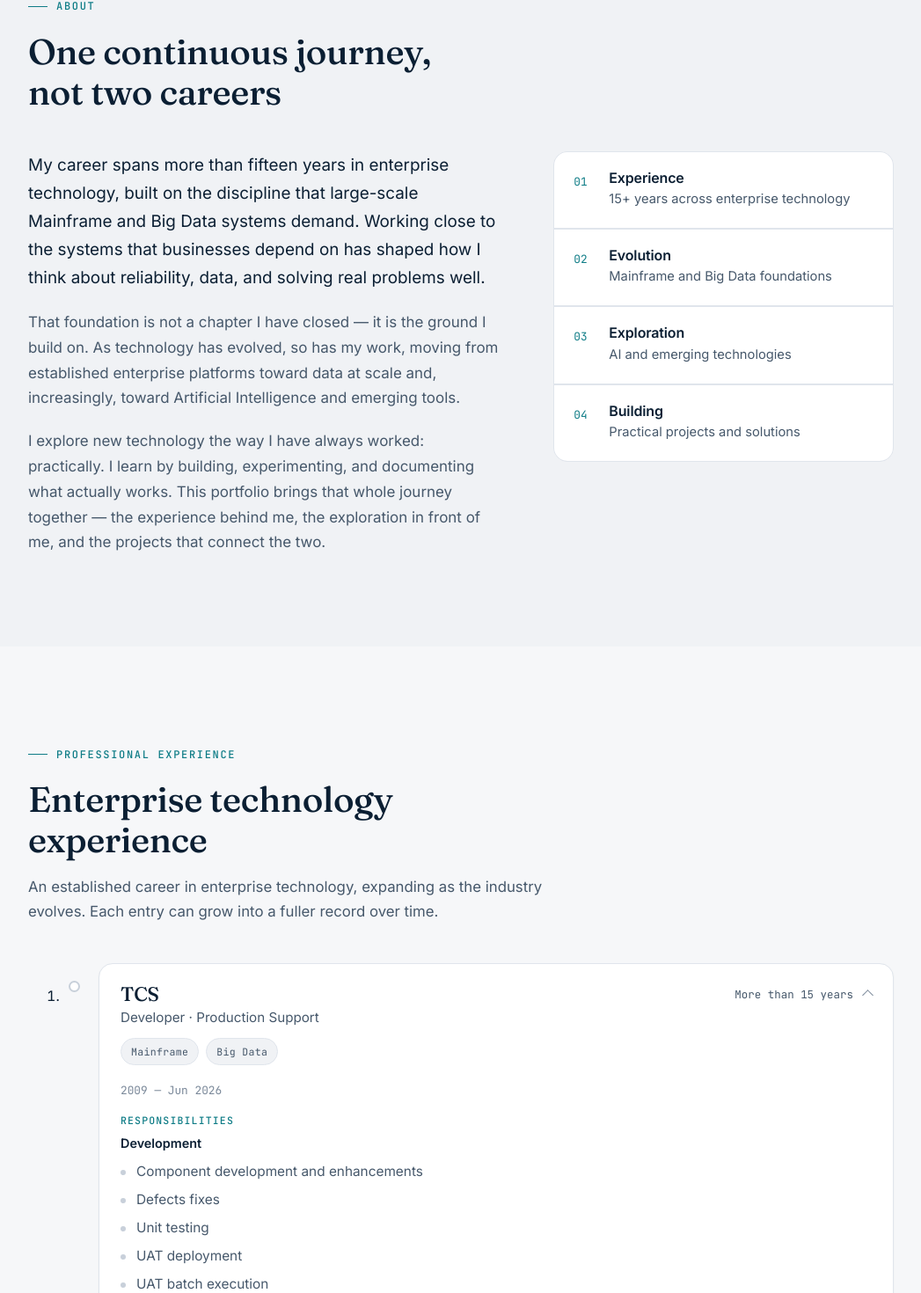
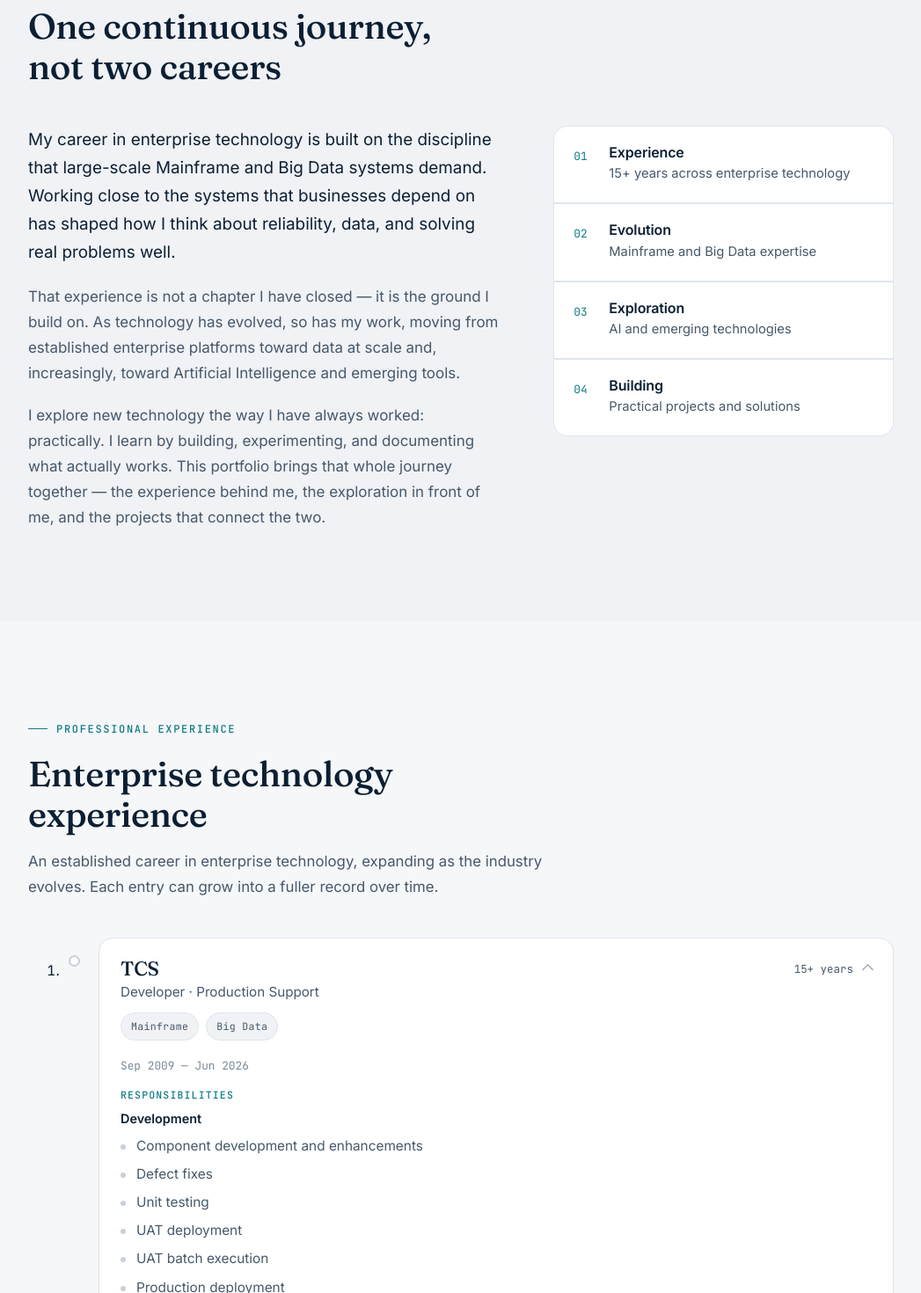
Before and after one commit to hemasri-kalaiselvan/hemasri-portfolio, a React (Vite) app: page /#/ in a window 1280 px wide. Shown: the part 1000-2470 px from the top of the page at 88% size, without its empty margins (116-1163 px from the left). Built offline with nearby package versions, Linux system fonts and the light colour scheme.

Commit message:
Update my-content.js

```diff
--- a/src/data/my-content.js
+++ b/src/data/my-content.js
@@ -39,7 +39,7 @@ export const identity = {
 
   // The short introduction paragraph on the home screen.
   intro:
-    'More than 15 years in enterprise technology, with a foundation in Mainframe and Big Data. Today that same journey continues into Artificial Intelligence, emerging technologies, and hands-on projects — one path of experience, evolution, and continuous building.',
+    'A career in enterprise technology, grounded in Mainframe and Big Data. Today that same journey continues into Artificial Intelligence, emerging technologies, and hands-on projects — one path of experience, evolution, and continuous building.',
 
   // Path to a profile photo, if you have one.
   // Leave as null to show a clean monogram instead of a photo.
@@ -55,15 +55,15 @@ export const identity = {
 
 export const about = {
   paragraphs: [
-    'My career spans more than fifteen years in enterprise technology, built on the discipline that large-scale Mainframe and Big Data systems demand. Working close to the systems that businesses depend on has shaped how I think about reliability, data, and solving real problems well.',
-    'That foundation is not a chapter I have closed — it is the ground I build on. As technology has evolved, so has my work, moving from established enterprise platforms toward data at scale and, increasingly, toward Artificial Intelligence and emerging tools.',
+    'My career in enterprise technology is built on the discipline that large-scale Mainframe and Big Data systems demand. Working close to the systems that businesses depend on has shaped how I think about reliability, data, and solving real problems well.',
+    'That experience is not a chapter I have closed — it is the ground I build on. As technology has evolved, so has my work, moving from established enterprise platforms toward data at scale and, increasingly, toward Artificial Intelligence and emerging tools.',
     'I explore new technology the way I have always worked: practically. I learn by building, experimenting, and documenting what actually works. This portfolio brings that whole journey together — the experience behind me, the exploration in front of me, and the projects that connect the two.',
   ],
 
   // The four short pillars shown beside your story. Edit the text only.
   pillars: [
     { label: 'Experience', text: '15+ years across enterprise technology' },
-    { label: 'Evolution', text: 'Mainframe and Big Data foundations' },
+    { label: 'Evolution', text: 'Mainframe and Big Data expertise' },
     { label: 'Exploration', text: 'AI and emerging technologies' },
     { label: 'Building', text: 'Practical projects and solutions' },
   ],
@@ -88,8 +88,8 @@ export const experience = [
     id: 'tcs',
     company: 'TCS',            // company name — change to mask if needed
     role: ['Developer', 'Production Support'],                // e.g. 'Senior Systems Engineer' — or keep null
-    duration: 'More than 15 years',
-    period: '2009 — Jun 2026',              // e.g. '2009 — Present' — or keep null
+    duration: '15+ years',
+    period: 'Sep 2009 — Jun 2026',              // e.g. '2009 — Present' — or keep null
     technologyAreas: ['Mainframe', 'Big Data'],
     responsibilities: [
       // 'Add a real responsibility here',
@@ -97,7 +97,7 @@ export const experience = [
 		  title: 'Development',
           items: [
 					'Component development and enhancements',
-					'Defects fixes                         ',
+					'Defect fixes                          ',
 					'Unit testing                          ',
 					'UAT deployment                        ',
 					'UAT batch execution                   ',
@@ -120,7 +120,7 @@ export const experience = [
       // 'Add a real contribution here',
 	  'Component creation',
 	  'Application enhancement',
-	  'Task Automation',
+	  'Task automation',
 	  'Root cause analysis'
     ],
     projects: [
@@ -163,7 +163,7 @@ export const skills = [
     description: 'Big Data platforms and data processing.',
     icon: 'database',
     items: [
-       'Hadoop', 'PySpark', 'Hive', 'Oozie', 'HBASE', 'Shell Scripts'
+       'Hadoop', 'PySpark', 'Hive', 'Oozie', 'HBase', 'Shell Scripts'
     ],
   },
   {
@@ -183,7 +183,7 @@ export const skills = [
     icon: 'code',
     items: [
       // add web/app technologies you actually use
-	  'HTML', 'CSS', 'Javascript', 'React', 'Git', 'GitHub'
+	  'HTML', 'CSS', 'JavaScript', 'React', 'Git', 'GitHub'
     ],
   },
 ]
@@ -337,7 +337,7 @@ export const highlights = [
 
 export const resume = {
   summary:
-    'Experienced technology professional with more than 15 years in the IT industry, including tenure at TCS and a background in Mainframe and Big Data. Currently expanding into Artificial Intelligence and emerging technologies through practical, project-based learning.',
+    'Experienced technology professional with 15+ years in the IT industry, including tenure at TCS and a background in Mainframe and Big Data. Currently expanding into Artificial Intelligence and emerging technologies through practical, project-based learning.',
 
   // To offer a downloadable resume: put the PDF in the "public" folder and
   // write its name here, e.g. resumeFile: '/Hemasri-Resume.pdf'. Keep null
```
